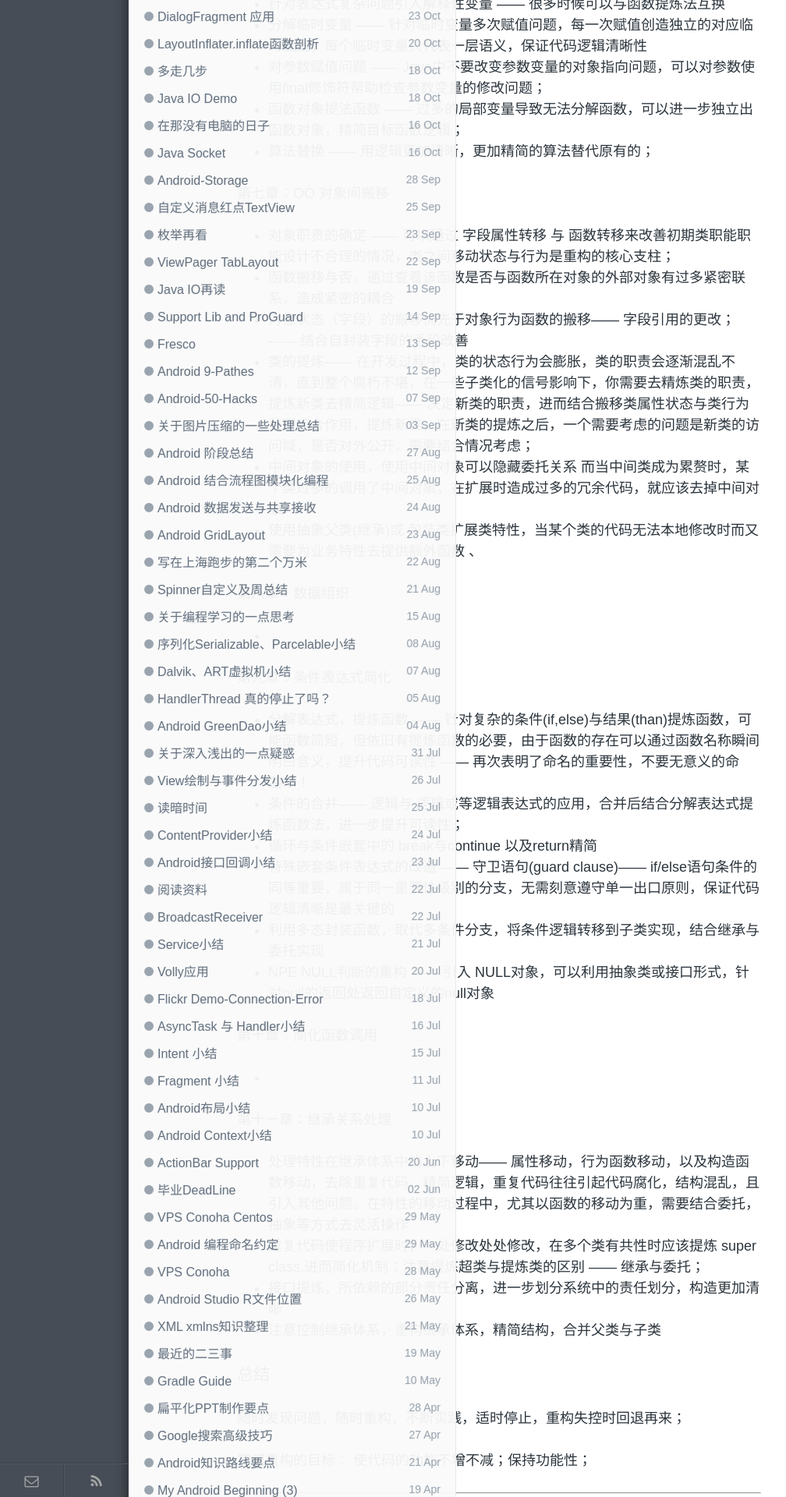
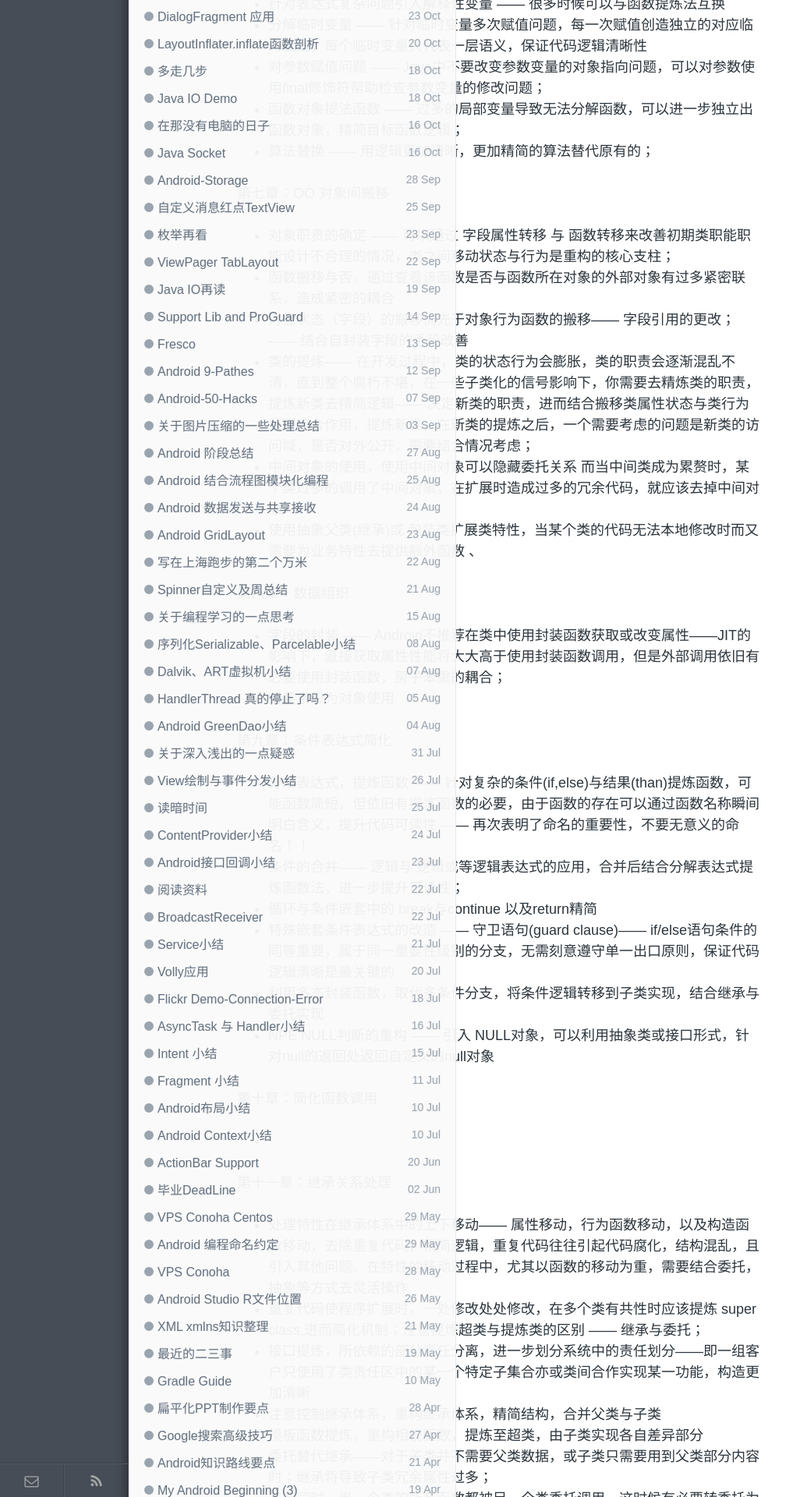
Before and after one commit to enlipan/enlipan.github.io, a Jekyll site: the page built from _posts/2016-06-17-read-refactoring.md, in a window 1280 px wide. Shown: the part 3080-5000 px from the top of the page at 78% size, without its empty margins (0-1008 px from the left). Built offline with Jekyll 4.4.1, drawn with Linux system fonts in a browser that asks for light colours; nearby versions of some CDN libraries; comment, search, counter and statistics services are not loaded; some of the changed text lies outside the part shown.

Commit message:
modify pages refactoring

```diff
--- a/_posts/2016-06-17-read-refactoring.md
+++ b/_posts/2016-06-17-read-refactoring.md
@@ -117,7 +117,9 @@
 
 ####  第八章：数据组织
 
-*
+*   字段的封装 —— Android不推荐在类中使用封装函数获取或改变属性——JIT的影响下，直接获取属性性能将大大高于使用封装函数调用，但是外部调用依旧有必要使用封装函数，房子笨重的耦合；
+
+*  封装字段为对象使用
 
 
 ####  第九章：条件表达式简化
@@ -145,11 +147,15 @@
 
 *  重复代码使程序扩展时，一处修改处处修改，在多个类有共性时应该提炼 super class,进而简化机制；注意提炼超类与提炼类的区别 —— 继承与委托；
 
-*  接口提炼，所依赖的部分责任分离，进一步划分系统中的责任划分，构造更加清晰
+*  接口提炼，所依赖的部分责任分离，进一步划分系统中的责任划分——即一组客户只使用了类责任区中的某一个特定子集合亦或类间合作实现某一功能，构造更加清晰
 
 *  注意控制继承体系，重构继承体系，精简结构，合并父类与子类
 
+*  模板函数提炼，重构相视函数，提炼至超类，由子类实现各自差异部分
 
+*  委托替代继承——对于子类并不需要父类数据，或子类只需要用到父类部分内容时；继承将导致子类冗余属性过多；
+
+*  与此同时，当一个类的所有函数都被另一个类委托调用，这时候有必要转委托为继承是更好的方式；
 
 
 
```
